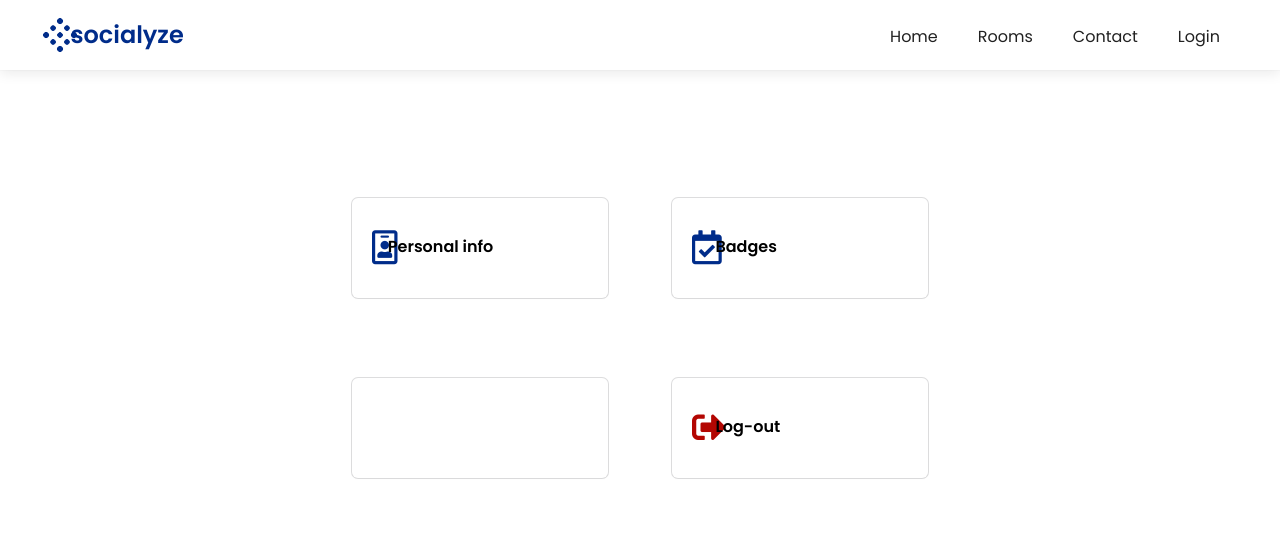
After one commit to PaoloDAlessandro/socialyze, a PHP site: page /account/index.php in a window 1280 px wide. The commit adds this page. Shown: the top 557 px of the page. Run offline with PHP 8.4, Linux system fonts and the light colour scheme; data comes from the database, SQL or seed files in the repository.

Commit message:
added account index page file

```diff
--- /dev/null
+++ b/account/index.css
@@ -0,0 +1,71 @@
+.center {
+  display: flex;
+  width: 50%;
+  margin-left: auto;
+  margin-right: auto;
+  justify-content: space-between;
+  flex-wrap: wrap;
+  margin-top: 16vh;
+}
+
+.box {
+  position: relative;
+  margin-left: auto;
+  margin-right: auto;
+  min-width: 27%;
+  width: 40%;
+  height: 100px;
+  border-radius: 6px;
+  box-shadow: rgba(0, 0, 0, 0.02) 0px 1px 3px 0px, rgba(27, 31, 35, 0.15) 0px 0px 0px 1px;
+  margin-bottom: 80px;
+}
+
+.box:hover {
+  background-color: #EEEEEE;
+}
+
+.alignVO {
+  width: 100%;
+  position: absolute;
+  top: 50%;
+  transform: translateY(-50%);
+}
+
+.far, .fas {
+  font-size: 34px;
+  margin-left: 20px;
+  color: #000000;
+}
+
+.fa-id-badge, .fa-calendar-check {
+  color: #002c8a;
+}
+
+.fa-certificate {
+  color: #D78F00;
+}
+
+.fa-sign-out-alt {
+  color: #B30602;
+}
+
+.col-30 {
+  width: 14%;
+  float: left;
+}
+
+.col-70 {
+  width: 70%;
+  float: left;
+}
+
+
+.center a {
+  display: contents;
+}
+
+.col-70 h4 {
+  margin-top: 0.5vh;
+  color: #000000;
+  font-weight: 600;
+}
--- /dev/null
+++ b/account/index.php
@@ -0,0 +1,109 @@
+<!DOCTYPE html>
+<html lang="en" dir="ltr">
+  <head>
+    <meta charset="utf-8">
+    <link rel="stylesheet" href="../index.css">
+    <link rel="stylesheet" href="index.css">
+    <link rel="shortcut icon" href="/logo/logo2.ico">
+    <link rel="stylesheet" href="https://use.fontawesome.com/releases/v5.15.4/css/all.css" integrity="sha384-DyZ88mC6Up2uqS4h/KRgHuoeGwBcD4Ng9SiP4dIRy0EXTlnuz47vAwmeGwVChigm" crossorigin="anonymous">
+    <title>Home</title>
+  </head>
+  <body>
+    <?php include '../config.php';session_start();?>
+    <header>
+      <div class="logo">
+        <img src="/logo/logo2.png" alt="logo">
+      </div>
+      <h2>socialyze</h2>
+      <nav>
+        <div class="navABorder">
+          <a href="/index/">Home</a>
+          <div class="navHoverEffect">
+          </div>
+        </div>
+        <div class="navABorder">
+          <a href="#">Rooms</a>
+          <div class="navHoverEffect">
+          </div>
+        </div>
+        <div class="navABorder">
+          <a href="#">Contact</a>
+          <div class="navHoverEffect">
+          </div>
+        </div>
+        <?php if(isset($_SESSION['logged'])){?>
+        <div class="navABorder">
+          <div class="avatar-container">
+
+          <a href="/account/info?id=<?php $username = $_SESSION['username']; $sql = "SELECT `id` , `avatar_name` FROM `users` WHERE `username` = '$username'"; $result = $con->query($sql);if($result->num_rows != 0){$row = mysqli_fetch_assoc($result); echo $row['id'];$avatar = $row['avatar_name'];} ?>"><img src="/avatar/<?php echo $avatar;?>" class="avatar" alt=""></a>
+        </div>
+        </div>
+      <?php }else{?>
+        <div class="navABorder">
+          <a href="/login/">Login</a>
+          <div class="navHoverEffect">
+          </div>
+        </div>
+      <?php } ?>
+      </nav>
+    </header>
+    <?php
+      $sql = "SELECT username, email FROM users WHERE username = 'paolodalex'";
+      $result = $con->query($sql);
+      if($result->num_rows != 0){
+        $row = mysqli_fetch_assoc($result);
+      }
+      else{
+        echo $con->error;
+        echo "Error. This username doesn't exist";
+      }
+
+
+     ?>
+
+    <section class="center">
+      <a href="/account/info/">
+      <div class="box" id="personal-info">
+        <div class="alignVO">
+          <div class="col-30">
+            <i class="far fa-id-badge"></i>
+          </div>
+          <div class="col-70">
+            <h4>Personal info</h4>
+          </div>
+        </div>
+      </div>
+    </a>
+
+    <a href="/account/badges/">
+    <div class="box">
+      <div class="alignVO">
+        <div class="col-30">
+          <i class="far fa-calendar-check"></i>
+        </div>
+        <div class="col-70">
+          <h4>&nbsp;	 Badges</h4>
+        </div>
+      </div>
+    </div>
+  </a>
+
+      <div class="box">
+
+      </div>
+
+      <a href="/account/log-out/">
+      <div class="box">
+        <div class="alignVO">
+          <div class="col-30">
+            <i class="fas fa-sign-out-alt"></i>
+          </div>
+          <div class="col-70">
+            <h4>&nbsp;	 Log-out</h4>
+          </div>
+        </div>
+      </div>
+    </a>
+    </section>
+  </body>
+</html>
--- a/home.css
+++ b/home.css
@@ -173,7 +173,7 @@
     position: relative;
     float: right;
     width: 48px;
-    border-top: 4px solid black;
+    border-top: 4px solid #272727;
     right: -68px;
     bottom: -50px;
     transition: .5s;
```
